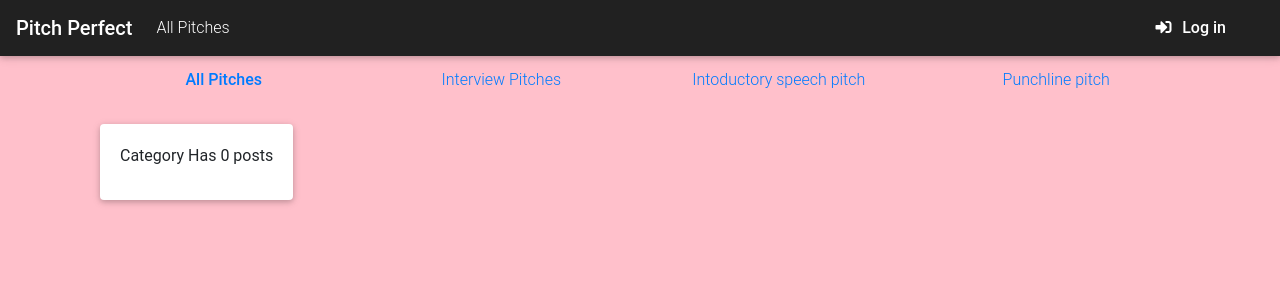
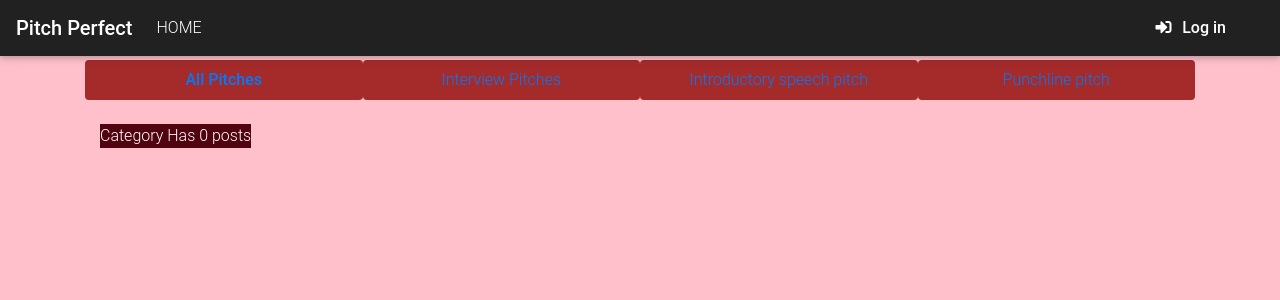
Before and after one commit to MachukaJoy/pitch-perfect-practicehub, a Flask app: page / in a window 1280 px wide. Shown: the top 300 px of the page. Run offline with Flask 2, Linux system fonts and the light colour scheme; data that the repository does not hold is empty; some libraries are stand-ins or nearby versions; some web fonts are replaced.

Commit message:
st: stylevarious elements

```diff
--- a/app/__init__.py
+++ b/app/__init__.py
@@ -5,6 +5,7 @@ from flask_bootstrap import Bootstrap
 from flask_sqlalchemy import SQLAlchemy
 from flask_uploads import IMAGES, UploadSet,configure_uploads
 from flask_mail import Mail
+from config import config_options
 
 
 db = SQLAlchemy()
@@ -15,9 +16,9 @@ login_manager.session_protection = 'strong'
 login_manager.login_view  = 'auth.login'
 photos = UploadSet('photos', IMAGES)
 
-def create_app():
+def create_app(config_name):
     app = Flask(__name__)
-    app.config.from_object(Config)
+    app.config.from_object(config_options[config_name])
     from .auth import auth as authentication_blueprint
     from .main import main as main_blueprint
 
--- a/app/email.py
+++ b/app/email.py
@@ -3,7 +3,7 @@ from flask import render_template
 from . import mail
 
 def mail_message(subject,template,to,**kwargs):
-    sender_email = 'machukajoy@gmail.com'
+    sender_email = 'issirandom@gmail.com'
     email = Message(subject, sender=sender_email, recipients=[to])
     email.body= render_template(template + ".txt",**kwargs)
     email.html = render_template(template + ".html",**kwargs)
--- a/app/main/form.py
+++ b/app/main/form.py
@@ -3,13 +3,13 @@ from wtforms import StringField, TextAreaField, SubmitField, SelectField
 from wtforms.validators import InputRequired
 
 class UpdateProfile(FlaskForm):
-    bio = TextAreaField('Write a brief bio about you.',validators = [InputRequired()])
+    bio = TextAreaField('Type your bio.',validators = [InputRequired()])
     submit = SubmitField('Save')
 
 class PitchForm(FlaskForm):
     title = StringField('Title', validators=[InputRequired()])
-    category = SelectField('Category', choices=[('Events','Events'),('Job','Job'),('Advertisement','Advertisement')],validators=[InputRequired()])
-    post = TextAreaField('Your Pitch', validators=[InputRequired()])
+    category = SelectField('Category', choices=[('Interview','Interview'),('Introductory','Introductory'),('Punchline','Punchline')],validators=[InputRequired()])
+    post = TextAreaField('Your Speech', validators=[InputRequired()])
     submit = SubmitField('Pitch')
 
 class CommentForm(FlaskForm):
--- a/app/main/views.py
+++ b/app/main/views.py
@@ -9,11 +9,11 @@ from .. import db,photos
 
 @main.route('/')
 def index():
-    job = Pitch.query.filter_by(category = 'Job').all()
+    interview = Pitch.query.filter_by(category = 'Interview').all()
     pitches = Pitch.query.all()
-    event = Pitch.query.filter_by(category = 'Events').all()
-    advertisement = Pitch.query.filter_by(category = 'Advertisement').all()
-    return render_template('index.html', job = job,event = event, pitches = pitches,advertisement= advertisement)
+    introductory = Pitch.query.filter_by(category = 'Introductory').all()
+    punchline = Pitch.query.filter_by(category = 'Punchline').all()
+    return render_template('index.html', interview = interview,introductory = introductory, pitches = pitches,punchline= punchline)
 
 @main.route('/create_new', methods = ['POST','GET'])
 @login_required
--- a/app/static/css/styles.css
+++ b/app/static/css/styles.css
@@ -0,0 +1,14 @@
+#count{
+  background-color: rgb(82, 3, 16);
+  color:white
+}
+#categ{
+  background-color: brown;
+}
+#pitchpage{
+  color:brown
+}
+#commentbtn{
+  background-color: brown;
+  color: rgb(1, 29, 61);
+}
--- a/app/templates/comment.html
+++ b/app/templates/comment.html
@@ -24,7 +24,7 @@
             {%else%}
             <div class="card w-90 mb-3">
                 <div class="card-body">
-                  <p class="card-title">No Comments for this yet for this post. Be the first to comment</p>
+                  <p class="card-title">No Comments yet.</p>
                 </div>
             </div>
           <div class="col-md-5">
--- a/app/templates/create_pitch.html
+++ b/app/templates/create_pitch.html
@@ -2,11 +2,11 @@
 {% import 'bootstrap/wtf.html' as wtf %}
 
 {% block content %}
-    <div class="container">
+    <div class="container" id="pitchpage">
         <div class="row">
           <div class="col-md-2"></div>
           <div class="col-md-8" id="postform">
-              <h2 class="text-center">Add Your Pitch Here!</h2>
+              <h2 class="text-center">Type your speech!</h2>
               {{wtf.quick_form(form)}}
           </div>
           <div class="col-md-2"></div>
--- a/app/templates/index.html
+++ b/app/templates/index.html
@@ -5,30 +5,30 @@
 <div class="container">
     <ul class="nav nav-pills nav-justified nav-fill" role="tablist">
         <li class="nav-item">
-            <a id ="cats" class="nav-link" data-toggle="tab" href="#all"><strong>All Pitches</strong></a>
+            <a id ="categ" class="nav-link" data-toggle="tab" href="#all"><strong>All Pitches</strong></a>
         </li>
         <li class="nav-item">
-          <a class="nav-link" id ="cats" data-toggle="tab" href="#jobs">Interview Pitches</a>
+          <a class="nav-link" id ="categ" data-toggle="tab" href="#interview">Interview Pitches</a>
         </li>
         <li class="nav-item">
-          <a class="nav-link" id ="cats" data-toggle="tab" href="#event">Intoductory speech pitch</a>
+          <a class="nav-link" id ="categ" data-toggle="tab" href="#introductory">Introductory speech pitch</a>
         </li>
         <li class="nav-item">
-          <a class="nav-link" id ="cats" data-toggle="tab" href="#ads">Punchline pitch</a>
+          <a class="nav-link" id ="categ" data-toggle="tab" href="#punchline">Punchline pitch</a>
         </li>
     </ul>
     <div class="tab-content">
         <div  class="container tab-pane active" id="all"><br>
             {{ macro.display(pitches) }}
                 </div>
-                <div  class="container tab-pane fade" id="event"><br>
-                    {{ macro.display(event)}}
+                <div  class="container tab-pane fade" id="introductory"><br>
+                    {{ macro.display(introductory) }}
                 </div>
-                <div  class="container tab-pane fade" id="jobs"><br>
-                    {{ macro.display(job) }}
+                <div  class="container tab-pane fade" id="interview"><br>
+                    {{ macro.display(interview) }}
                 </div>
-                <div  class="container tab-pane fade" id="ads"><br>
-                    {{ macro.display(advertisement) }}
+                <div  class="container tab-pane fade" id="punchline"><br>
+                    {{ macro.display(punchline) }}
                 </div>
             </div>
     </div>
--- a/app/templates/macros.html
+++ b/app/templates/macros.html
@@ -5,7 +5,7 @@
 					{% for category in pitchdb %}
 					<div class="col-md-4" >
 						<div class="thumbnail" id="carded">
-							<h5 class="card-header">{{category.title}}</h5>
+							<h5 class="card-header" style="background-color:rgb(226, 159, 171)">{{category.title}}</h5>
 							<div class="card-body">
 									<p>{{category.post}}</p>
 									<p class="text-center"> Category: {{category.category}}</p>
@@ -16,20 +16,17 @@
 
 									<span class="foot"><i class="fa fa-thumbs-down" style="color:red;"></i></span></div>
 
-								<a href="{{url_for('main.comment',pitch_id = category.id)}}" class="btn btn-info btn-sm"> Comment</a>
+								<a href="{{url_for('main.comment',pitch_id = category.id)}}" class="btn btn-sm", id="commentbtn"> Comment</a>
 							</div>
 						</div>
 					</div>
 
 					{% endfor %}
 				{% else %}
-				<div class="card w-90 mb-3">
-					<div class="card-body">
 
-						<p class="card-title">Category Has 0 posts</p>
-					</div>
+
+						<p id="count">Category Has 0 posts</p>
 				</div>
 				{% endif %}
 			</div>
-</div>
 {% endmacro %}
--- a/app/templates/navbar.html
+++ b/app/templates/navbar.html
@@ -6,7 +6,7 @@
   <div class="collapse navbar-collapse" id="navbarSupportedContent-4" >
     <ul class="navbar-nav mr-auto">
       <li class="nav-item">
-        <a class="nav-link" href="{{url_for('main.index')}}">All Pitches</a>
+        <a class="nav-link" href="{{url_for('main.index')}}">HOME</a>
       </li>
       {% if current_user.is_authenticated %}
       <li class="nav-item">
--- a/manage.py
+++ b/manage.py
@@ -3,12 +3,14 @@ from flask_migrate import Migrate, MigrateCommand
 from app import create_app,db
 from app.models import User
 
-app = create_app()
+app = create_app('production')
 
 manager = Manager(app)
 migrate = Migrate(app,db)
+
 manager.add_command('db',MigrateCommand)
-manager.add_command('run',Server(use_debugger=True))
+manager.add_command('server',Server(use_debugger=True))
+
 app.config['SECRET_KEY'] = 'any secret string'
 
 @manager.shell
```
Also changed, not shown: config.py (+15 -5 lines), migrations/versions/26748712ef59_update_categerories_migration.py (added, +36 -0 lines), app/static/photos/job2.jpg (added), 1 other file.
